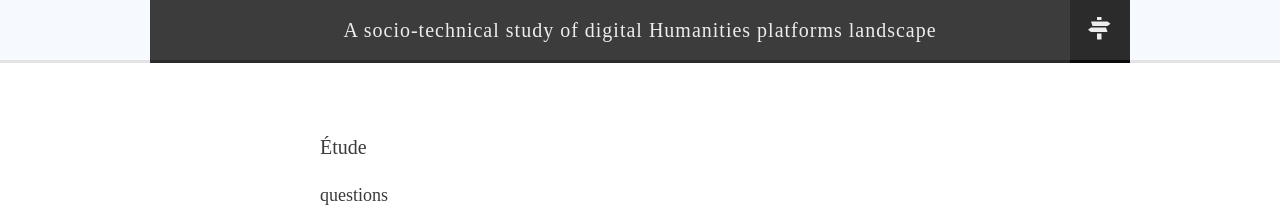
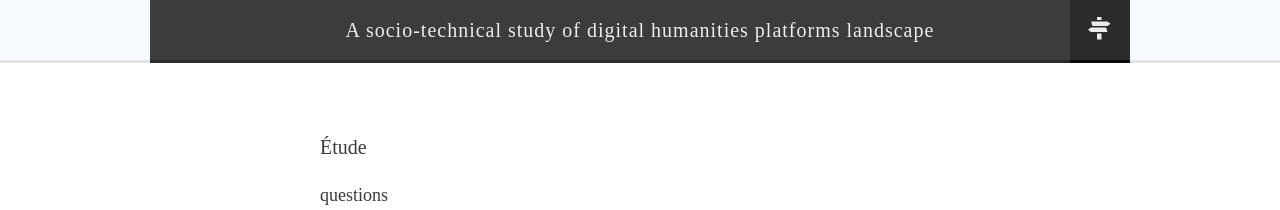
Before and after one commit to taniki/digital-humanities, a Jekyll site: the page built from index.md, in a window 1280 px wide. Shown: the top 210 px of the page. Built offline with Jekyll 4.4.1, drawn with Linux system fonts in a browser that asks for light colours; some web fonts are replaced.

```diff
--- a/_config.yml
+++ b/_config.yml
@@ -1,4 +1,4 @@
-title: "A socio-technical study of digital Humanities platforms landscape"
+title: "A socio-technical study of digital humanities platforms landscape"
 server: true
 auto: true
 permalink: none
```
